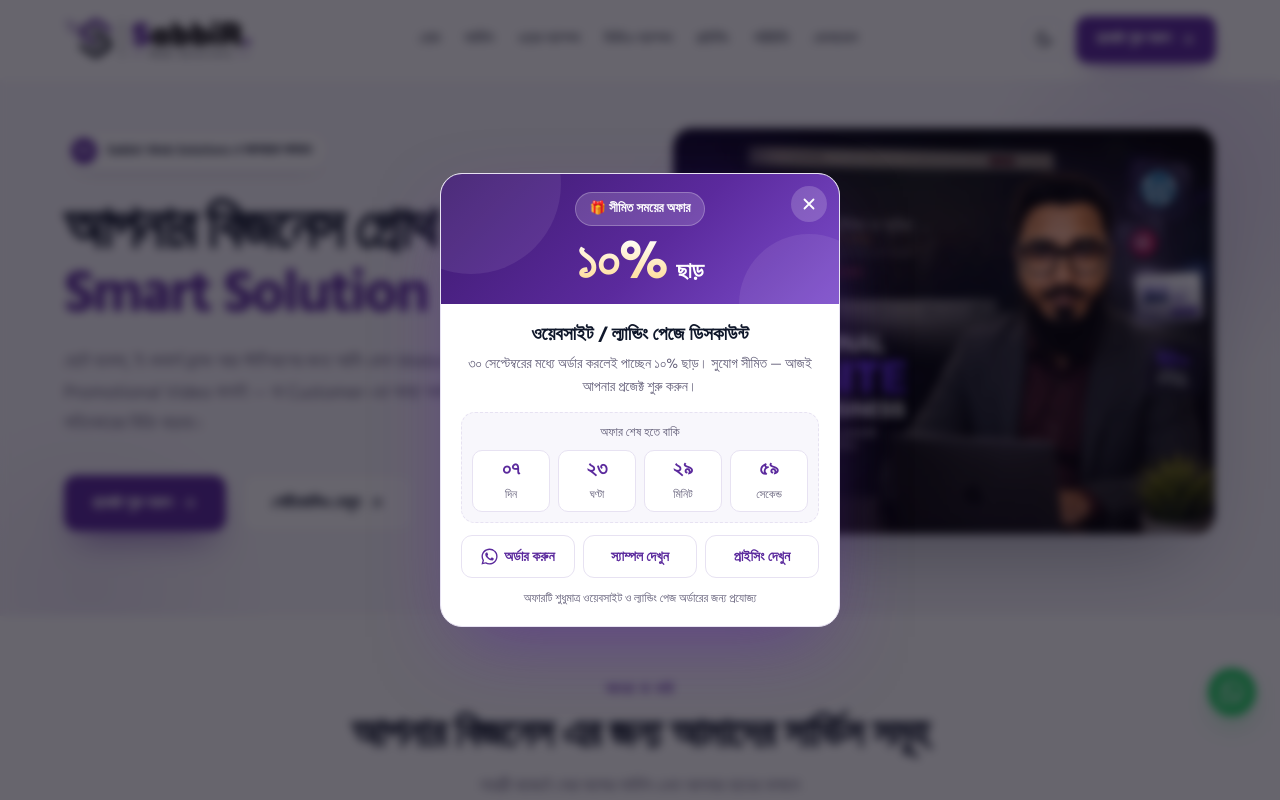
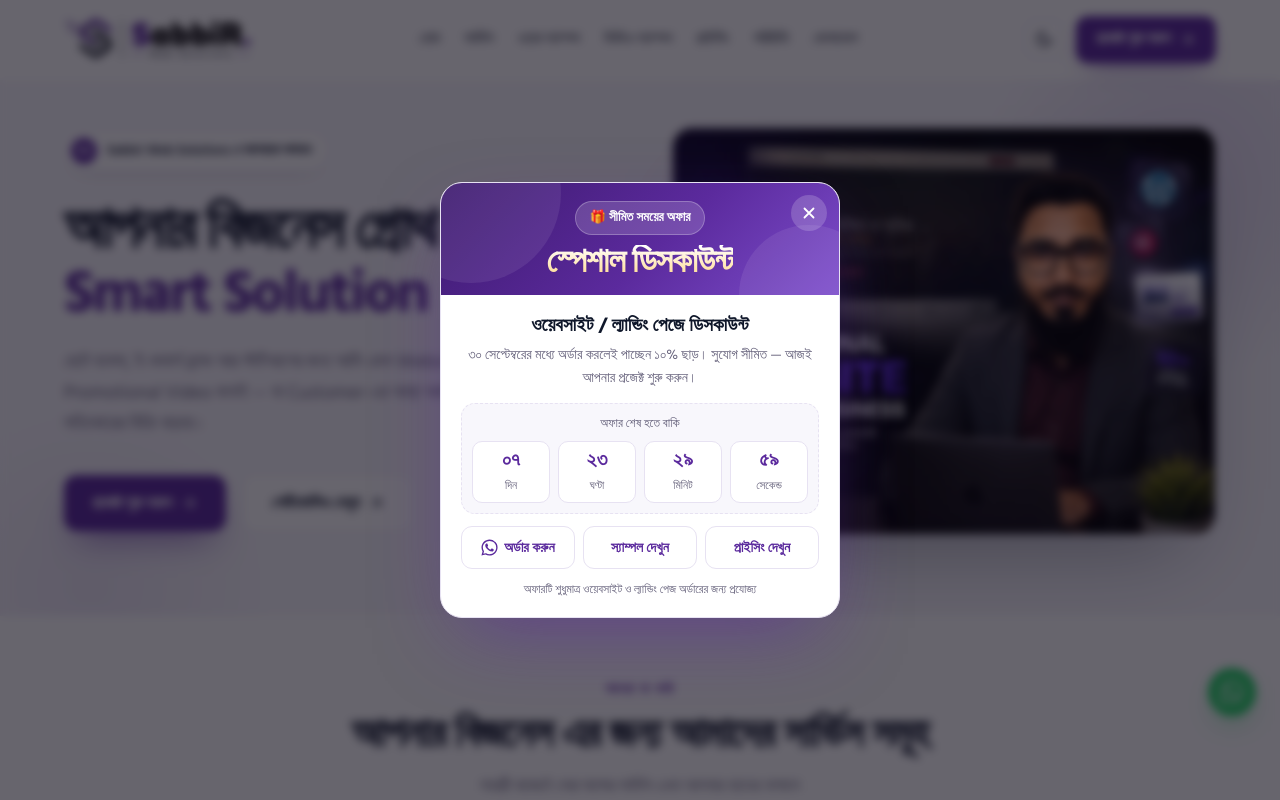
Before and after one commit to sourov6580/sabbir-web-solutions, a Next.js app: page / in a window 1280 px wide. Shown: the top 800 px of the page. Built offline with nearby package versions, Linux system fonts and the light colour scheme.

Commit message:
Add files via upload

```diff
--- a/components/OfferPopup.jsx
+++ b/components/OfferPopup.jsx
@@ -17,7 +17,7 @@ const OFFER = {
   delayMs: 1200,                        // পেজ লোডের কত পরে আসবে
   storageKey: "sws_offer_sept26_seen",
   badge: "সীমিত সময়ের অফার",
-  discount: "১০%",
+  discount: "স্পেশাল ডিসকাউন্ট",
   title: "ওয়েবসাইট / ল্যান্ডিং পেজে ডিসকাউন্ট",
   sub: "৩০ সেপ্টেম্বরের মধ্যে অর্ডার করলেই পাচ্ছেন ১০% ছাড়। সুযোগ সীমিত — আজই আপনার প্রজেক্ট শুরু করুন।",
   perks: ["প্রফেশনাল ও মোবাইল-ফ্রেন্ডলি ডিজাইন", "দ্রুত ডেলিভারি", "ডেলিভারির পর সাপোর্ট"],
@@ -100,7 +100,6 @@ export default function OfferPopup() {
           <span className="swo-badge">🎁 {OFFER.badge}</span>
           <div className="swo-off">
             <span className="swo-num">{OFFER.discount}</span>
-            <span className="swo-offtxt">ছাড়</span>
           </div>
         </div>
 
@@ -156,7 +155,7 @@ const css = `
 .swo-badge{position:relative;display:inline-block;font-size:13px;font-weight:600;padding:6px 14px;border-radius:999px;
   background:rgba(255,255,255,.16);border:1px solid rgba(255,255,255,.25)}
 .swo-off{position:relative;display:flex;align-items:baseline;justify-content:center;gap:8px;margin-top:10px;line-height:1}
-.swo-num{font-size:52px;font-weight:700;letter-spacing:-1px;background:linear-gradient(180deg,#fff,#FFD98A);
+.swo-num{font-size:34px;font-weight:700;letter-spacing:-1px;background:linear-gradient(180deg,#fff,#FFD98A);
   -webkit-background-clip:text;background-clip:text;color:transparent}
 .swo-offtxt{font-size:22px;font-weight:700}
 .swo-body{padding:18px 20px 18px}
@@ -181,6 +180,6 @@ const css = `
 .swo-ghost svg{flex:none;width:17px;height:17px}
 .swo-ghost:hover{border-color:var(--purple,#5B2A9D);background:var(--light,#F8F7FC)}
 .swo-note{margin:12px 0 0;font-size:12px;color:var(--muted,#64607A);text-align:center}
-@media (max-width:420px){.swo-num{font-size:44px}.swo-title{font-size:17px}.swo-body{padding:14px 14px 16px}.swo-btn{font-size:12.5px;padding:9px 5px}}
+@media (max-width:420px){.swo-num{font-size:28px}.swo-title{font-size:17px}.swo-body{padding:14px 14px 16px}.swo-btn{font-size:12.5px;padding:9px 5px}}
 @media (prefers-reduced-motion:reduce){.swo-overlay,.swo-box{transition:none}}
 `;
```
